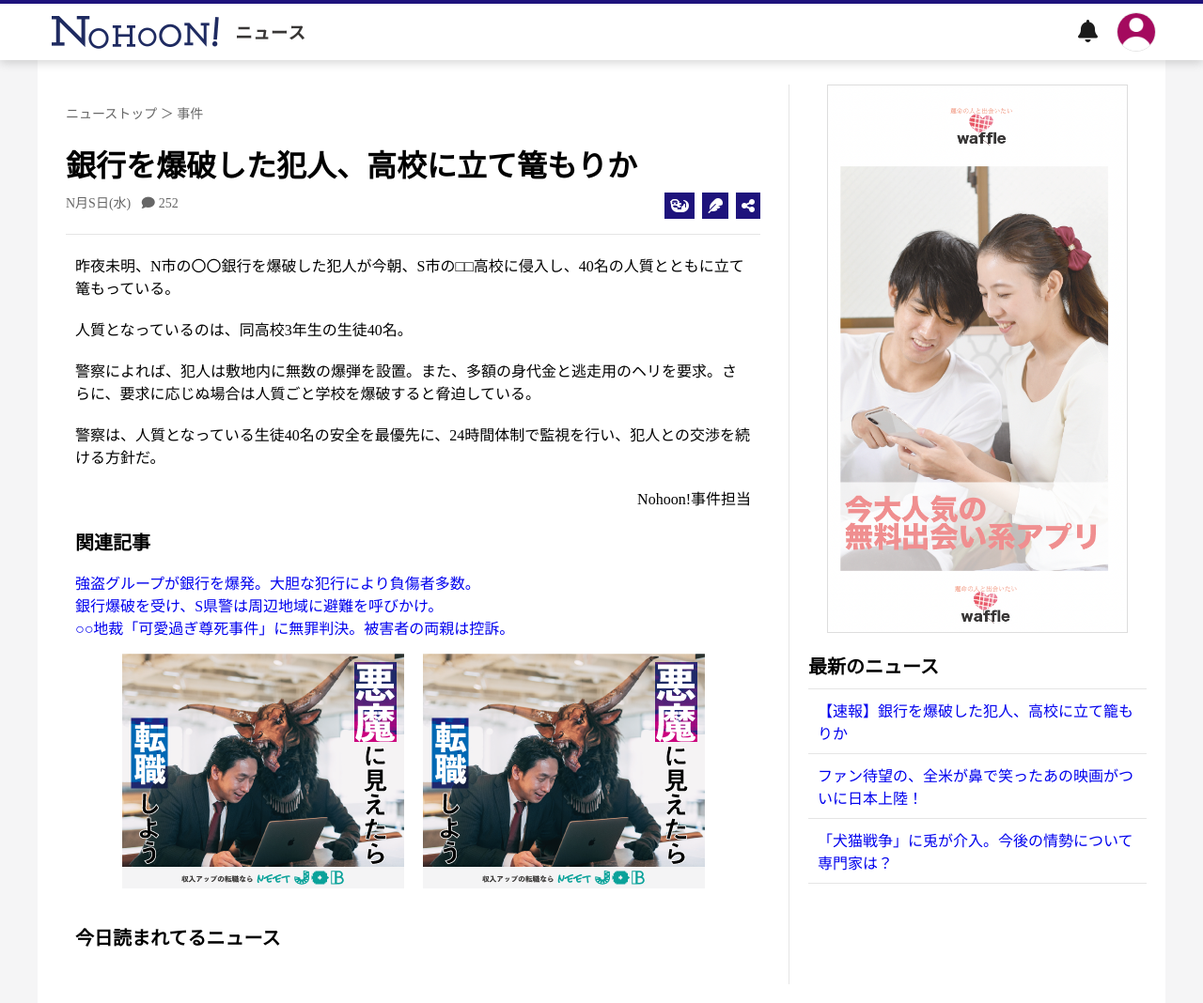
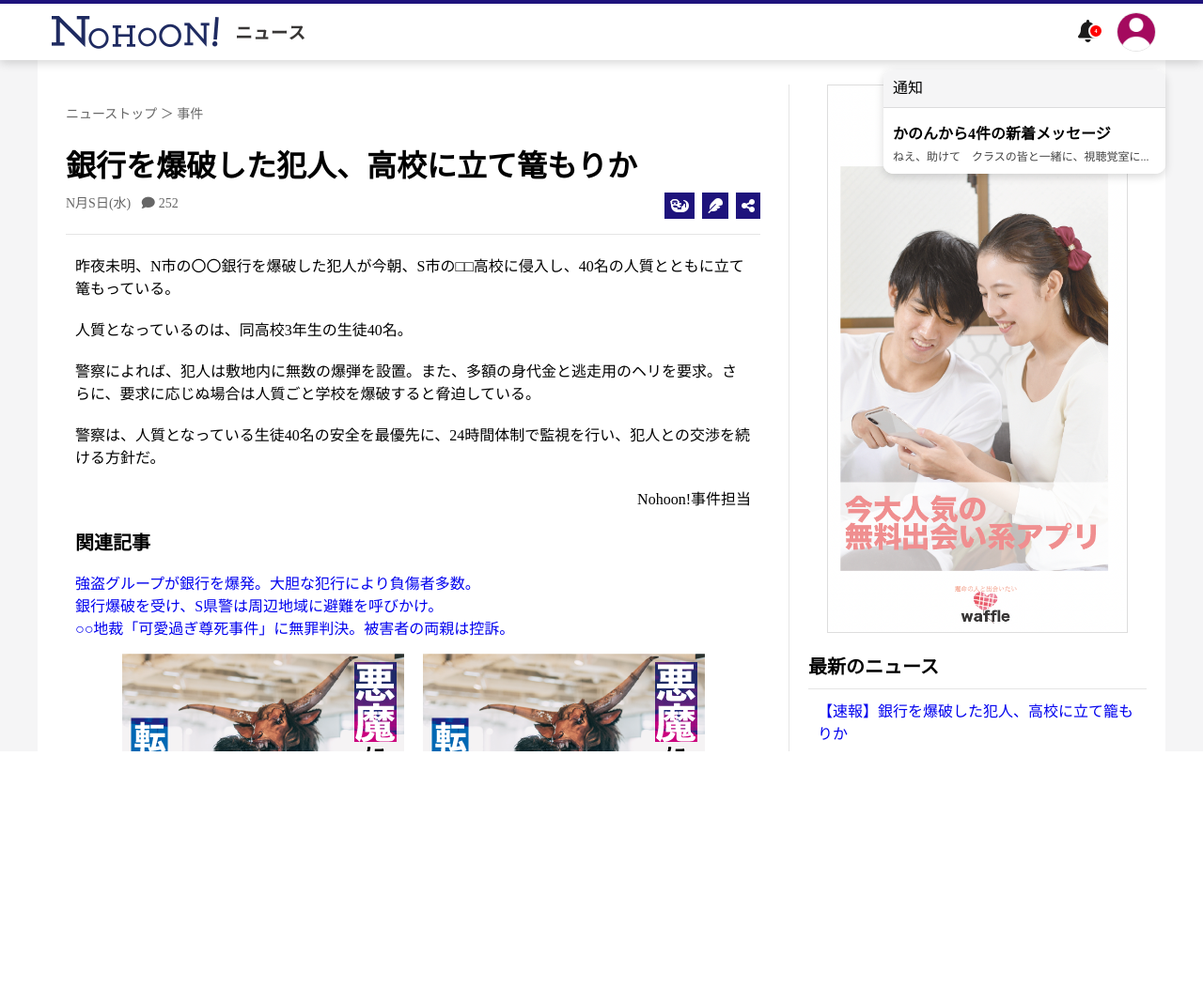
Before and after one commit to n-soukun/alfa-meieki-Q, a PHP site: page /news/index.html in a window 1280 px wide. Shown: the whole page at 94% size. After the commit the page ends 800 px from the top, so only its background shows below. Run offline with PHP 8.4, Linux system fonts and the light colour scheme; some libraries are stand-ins or nearby versions.

Commit message:
ニュースサイトを更新

```diff
--- a/news/css/style.css
+++ b/news/css/style.css
@@ -3,6 +3,60 @@ html,body{
     padding: 0;
     background: #F5F5F6;
 }
+
+/*通知一覧*/
+#fixed_menu{
+    position: fixed;
+    width: 100%;
+    max-width: 1200px;
+    top: 64px;
+    inset: 0;
+    margin: auto;
+    z-index: 100;
+}
+
+#notice_body{
+    position: absolute;
+    top: 74px;
+    right: 0;
+    width: 300px;
+    background: #fff;
+    border-radius: 10px;
+    box-shadow: 0 3px 10px rgba(0, 0, 0, 0.16);
+    overflow: hidden;
+}
+
+#notice_head{
+    background: #f5f5f6;
+    height: 40px;
+    padding: 0 10px;
+    line-height: 40px;
+    border-bottom: 1px solid rgba(0, 0, 0, 0.1);
+}
+
+#notice_box{
+    width: calc(100% - 20px);
+    padding: 10px;
+    cursor: pointer;
+    background-color: #ffffff;
+    transition: background-color 0.1s;
+}
+
+#notice_box:hover{
+    background-color: #ecf4ff;
+}
+
+#notice_box h3{
+    margin: 4px 0;
+    font-size: 16px;
+}
+
+#notice_box p{
+    margin: 0;
+    font-size: 12px;
+    color: #444;
+}
+
 header{
     display: block;
     position: fixed;
@@ -42,9 +96,27 @@ header #user_info{
 }
 
 header #notice{
+    position: relative;
     font-size: 24px;
     margin-right: 20px;
     color: #1b1b1b;
+    cursor: pointer;
+}
+
+header #notice span{
+    position: absolute;
+    top: 4px;
+    right: -6px;
+    width: 12px;
+    height: 12px;
+    background: #f00;
+    color: #fff;
+    border: 2px solid #fff;
+    border-radius: 50%;
+    font-size: 6px;
+    font-weight: bold;
+    line-height: 12px;
+    text-align: center;
 }
 
 header #user_icon{
@@ -53,6 +125,7 @@ header #user_icon{
     border-radius: 50%;
     overflow: hidden;
     border: 1px solid rgba(0, 0, 0, 0.1);
+    cursor: pointer;
 }
 
 header #user_icon img{
--- a/news/index.html
+++ b/news/index.html
@@ -11,13 +11,24 @@
     <link rel="stylesheet" href="css/style.css">
 </head>
 <body>
+    <div id="fixed_menu">
+        <div id="notice_body">
+            <div id="notice_head">
+                通知
+            </div>
+            <div id="notice_box">
+                <h3>かのんから4件の新着メッセージ</h3>
+                <p>ねえ、助けて　クラスの皆と一緒に、視聴覚室に...</p>
+            </div>
+        </div>
+    </div>
     <header>
         <div id="header_content">
             <div id="header_logo">
                 <img src="./img/logo.png" alt="">
             </div>
             <div id="user_info">
-                <div id="notice"><i class="fas fa-bell"></i></div>
+                <div id="notice"><i class="fas fa-bell"></i><span>4</span></div>
                 <div id="user_icon">
                     <img src="./img/user.png" alt="">
                 </div>
```
